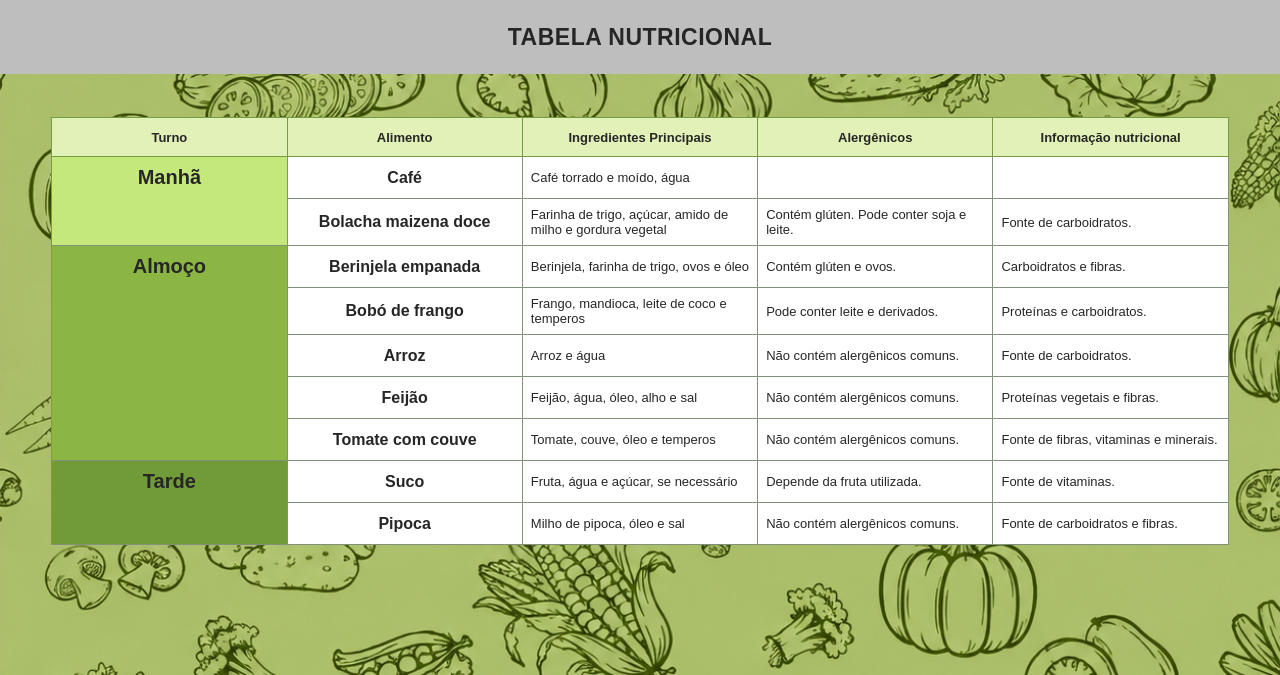
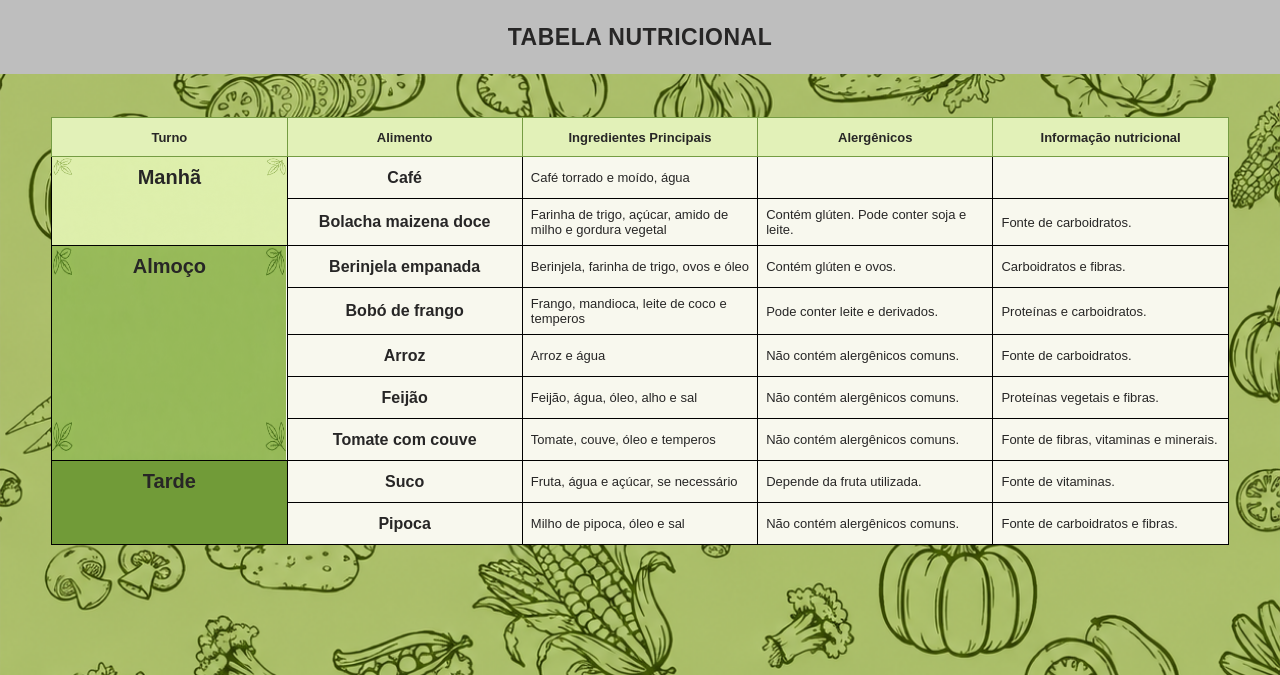
Before and after one commit to jtruazelli/IFome-Django, a Django app: page /tabela/ in a window 1280 px wide. Shown: the part 125-800 px from the top of the page. Run offline with Django 5.2, Linux system fonts and the light colour scheme; some web fonts are replaced.

Commit message:
Fiz uns ajustes no css da tabela

```diff
--- a/static/css/base/layout_base.css
+++ b/static/css/base/layout_base.css
@@ -278,9 +278,7 @@ body {
 
 .pagina-tabela .titulo-pagina h1 {
     font-size: 23px;
-
     font-weight: bold;
-
     letter-spacing: 0.5px;
 }
 
@@ -289,9 +287,7 @@ body {
 
 .tabela-container {
     width: 92%;
-
     margin: 43px auto 0;
-
     overflow-x: auto;
 }
 
@@ -300,13 +296,9 @@ body {
 
 .tabela-nutricional {
     width: 100%;
-
     border-collapse: collapse;
-
-    background-color: white;
-
+    background-color: #f8f8ee;
     font-family: var(--font-family-princ);
-
     table-layout: fixed;
 }
 
@@ -315,17 +307,11 @@ body {
 
 .tabela-nutricional thead th {
     height: 39px;
-
     background-color: var(--if-verde-claro);
-
     border: 1px solid #759c43;
-
     padding: 7px;
-
     font-size: 13px;
-
     font-weight: bold;
-
     text-align: center;
 }
 
@@ -333,14 +319,10 @@ body {
 /* ---------- Células ---------- */
 
 .tabela-nutricional td {
-    border: 1px solid #82927a;
-
+    border: 1px solid #000000;
     padding: 8px;
-
     height: 42px;
-
     font-size: 13px;
-
     vertical-align: middle;
 }
 
@@ -381,26 +363,25 @@ body {
 
 .tabela-nutricional .turno {
     text-align: center;
-
     vertical-align: top;
-
     padding-top: 9px;
-
     font-size: 20px;
-
     font-weight: bold;
 }
 
 
 .turno-manha {
-    background-color: #c5e87c;
+    background-image: url("/static/img/trn_manhã.png");
+    background-repeat: no-repeat;
+    background-size: cover;
 }
 
-
 .turno-almoco {
-    background-color: #8bb644;
+    background-image: url("/static/img/trn_almoço.png");
+    background-repeat: no-repeat;
+    background-position: center;
+    background-size: 100% 100%;
 }
-
 
 .turno-tarde {
     background-color: #719b38;
@@ -411,11 +392,8 @@ body {
 
 .tabela-nutricional .alimento {
     text-align: center;
-
     font-size: 16px;
-
     font-weight: bold;
-
     padding: 7px;
 }
 
@@ -423,9 +401,7 @@ body {
 
 .barra-lateral nav ul {
     list-style: none;
-
     padding: 10px 0;
-
     margin: 0;
 }
 
@@ -435,19 +411,12 @@ body {
 
 .barra-lateral nav ul li a {
     display: flex;
-
     align-items: center;
-
     width: 100%;
-
     padding: 12px 20px;
-
     color: var(--verde-escuro-texto);
-
     text-decoration: none;
-
     white-space: nowrap;
-
     transition: 0.2s;
 }
 
```
